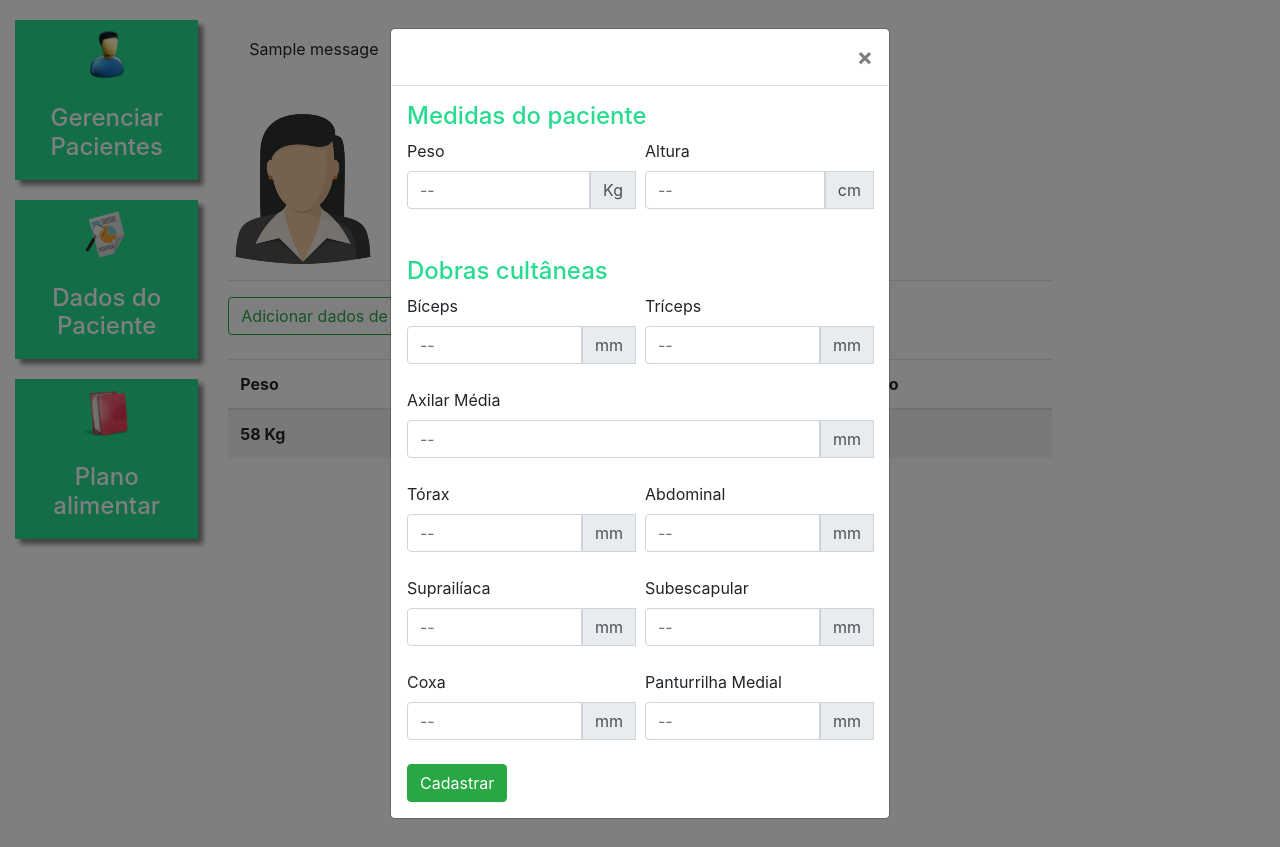
After one commit to GabrielVasconcelosMarques/nutri-software, a Django app: template plataforma/templates/dados_paciente.html in a window 1280 px wide, after a click on "Adicionar dados de medidas". The commit adds this page. Run offline with Django 3.2, Linux system fonts and the light colour scheme; the template is opened without the code that fills it: most values are stand-ins (such as "Sample title", 1, 10 or a date in 2020); one stand-in notice (Sample message) is shown.

Commit message:
implementado modais de cadastro de medidas

```diff
--- a/autenticacao/views.py
+++ b/autenticacao/views.py
@@ -20,7 +20,7 @@ def login(request):
             return redirect('/auth/login')
         else:
             auth.login(request, usuario)
-            return redirect('/')
+            return redirect('/paciente/')
 
 def logout(request):
     auth.logout(request)
--- /dev/null
+++ b/plataforma/templates/dados_paciente.html
@@ -0,0 +1,422 @@
+{% extends 'base_plataforma.html' %}
+{% load static %}
+{% block 'plataforma' %}
+    {% if messages %}
+        <br>
+        {% for message in messages %}
+            <div class="alert {{message.tags}}">
+                {{message}}
+            </div>
+        {% endfor %}
+    {% endif %}
+    <br>
+    <div class="row">
+        <div class="col-md-3">
+            {% if paciente.sexo == 'M' %}
+                <img src="{% static 'plataforma/img/male.png' %}">
+            {% else %}
+                <img src="{% static 'plataforma/img/female.png' %}">
+            {% endif %}
+        </div>
+
+        <div class="col-md-3 dados descricao">
+            <h4>{{paciente.nome}}</h4>
+            <h6>{{paciente.idade}} Anos</h6>
+        </div>
+    </div>
+    <hr>
+    <button type="button" class="btn btn-outline-success" data-toggle="modal" data-target="#modal-1">
+        Adicionar dados de medidas
+    </button>
+    <button type="button" class="btn btn-outline-success" data-toggle="modal" data-target="#modal-2">
+        Adicionar dados de circunferência
+    </button>
+    <br>
+    <br>
+    <table class="table table-striped">
+        <thead>
+            <tr>
+            <th scope="col">Peso</th>
+            <th scope="col">Altura</th>
+            <th scope="col">% gordura</th>
+            <th scope="col">% músculo</th>
+            </tr>
+        </thead>
+        <tbody>
+            <tr>
+                <th scope="row">58 Kg</th>
+                <td>173 cm</td>
+                <td>19%</td>
+                <td>25%</td>
+            </tr>
+        </tbody>
+    </table>
+
+
+    <div class="modal fade" id="modal-1" tabindex="-1" role="dialog" aria-labelledby="exampleModalLabel" aria-hidden="true">
+        <div class="modal-dialog" role="document">
+            <div class="modal-content">
+                <div class="modal-header">
+                    <button type="button" class="close" data-dismiss="modal" aria-label="Close">
+                        <span aria-hidden="true">&times;</span>
+                    </button>
+                </div>
+
+                <div class="modal-body">
+                    <form action="{% url 'dados_paciente' paciente.id %}" method="POST">{% csrf_token %}
+                        <h4 class="titulo">Medidas do paciente</h4>
+                        <div class="form-row">
+                            <div class='col-md'>
+                                <label for="validationServerUsername">Peso</label>
+                                <div class="input-group">
+                                    <input type="number" class="form-control" placeholder="--" name="peso">
+                                    <div class="input-group-prepend">
+                                        <span class="input-group-text" id="inputGroupPrepend3">Kg</span>
+                                    </div>
+                                </div>
+                            </div>
+
+                            <div class='col-md'>
+                                    <label for="validationServerUsername">Altura</label>
+                                    <div class="input-group">
+                                        <input type="number" class="form-control" placeholder="--" name="altura">
+                                        <div class="input-group-prepend">
+                                            <span class="input-group-text" id="inputGroupPrepend3">cm</span>
+                                        </div>
+                                </div>
+                            </div>
+
+                        </div>
+                        <br>
+                        <br>
+                        <h4 class="titulo">Dobras cultâneas</h4>
+                        <div class="form-row">
+                            <div class='col-md'>
+                                <label for="validationServerUsername">Bíceps</label>
+                                <div class="input-group">
+                                    <input type="number" class="form-control" placeholder="--" name="biceps">
+                                    <div class="input-group-prepend">
+                                        <span class="input-group-text" id="inputGroupPrepend3">mm</span>
+                                    </div>
+                                </div>
+                            </div>
+
+                            <div class='col-md'>
+                                <label for="validationServerUsername">Tríceps</label>
+                                <div class="input-group">
+                                    <input type="number" class="form-control" placeholder="--" name="musculo">
+                                    <div class="input-group-prepend">
+                                        <span class="input-group-text" id="inputGroupPrepend3">mm</span>
+                                    </div>
+                                </div>
+                            </div>
+                        </div>
+
+                        <br>
+                        <div class="form-row">
+                            <div class='col-md'>
+                                <label for="validationServerUsername">Axilar Média</label>
+                                <div class="input-group">
+                                    <input type="number" class="form-control" placeholder="--" name="axilar_media">
+                                    <div class="input-group-prepend">
+                                        <span class="input-group-text" id="inputGroupPrepend3">mm</span>
+                                    </div>
+                                </div>
+                            </div>
+
+                        </div>
+                        <br>
+
+                        <div class="form-row">
+                            <div class='col-md'>
+                                <label for="validationServerUsername">Tórax</label>
+                                <div class="input-group">
+                                    <input type="number" class="form-control" placeholder="--" name="torax">
+                                    <div class="input-group-prepend">
+                                        <span class="input-group-text" id="inputGroupPrepend3">mm</span>
+                                    </div>
+                                </div>
+                            </div>
+
+                            <div class='col-md'>
+                                <label for="validationServerUsername">Abdominal</label>
+                                <div class="input-group">
+                                    <input type="number" class="form-control" placeholder="--" name="abdominal">
+                                    <div class="input-group-prepend">
+                                        <span class="input-group-text" id="inputGroupPrepend3">mm</span>
+                                    </div>
+                                </div>
+                            </div>
+
+                        </div>
+
+                        <br>
+
+                        <div class="form-row">
+                            <div class='col-md'>
+                                <label for="validationServerUsername">Suprailíaca</label>
+                                <div class="input-group">
+                                    <input type="number" class="form-control" placeholder="--" name="suprailiaca">
+                                    <div class="input-group-prepend">
+                                        <span class="input-group-text" id="inputGroupPrepend3">mm</span>
+                                    </div>
+                                </div>
+                            </div>
+
+                            <div class='col-md'>
+                                <label for="validationServerUsername">Subescapular</label>
+                                <div class="input-group">
+                                    <input type="number" class="form-control" placeholder="--" name="subescapular">
+                                    <div class="input-group-prepend">
+                                        <span class="input-group-text" id="inputGroupPrepend3">mm</span>
+                                    </div>
+                                </div>
+                            </div>
+
+                        </div>
+
+                        <br>
+
+                        <div class="form-row">
+                            <div class='col-md'>
+                                <label for="validationServerUsername">Coxa</label>
+                                <div class="input-group">
+                                    <input type="number" class="form-control" placeholder="--" name="coxa">
+                                    <div class="input-group-prepend">
+                                        <span class="input-group-text" id="inputGroupPrepend3">mm</span>
+                                    </div>
+                                </div>
+                            </div>
+
+                            <div class='col-md'>
+                                <label for="validationServerUsername">Panturrilha Medial</label>
+                                <div class="input-group">
+                                    <input type="number" class="form-control" placeholder="--" name="panturrilha">
+                                    <div class="input-group-prepend">
+                                        <span class="input-group-text" id="inputGroupPrepend3">mm</span>
+                                    </div>
+                                </div>
+                            </div>
+
+                        </div>
+
+                        <br>
+                        <input type="submit" value="Cadastrar" class="btn btn-success">
+
+                    </form>
+                </div>
+            </div>
+        </div>
+    </div>
+
+
+    <div class="modal fade" id="modal-2" tabindex="-1" role="dialog" aria-labelledby="exampleModalLabel" aria-hidden="true">
+        <div class="modal-dialog" role="document">
+            <div class="modal-content">
+                <div class="modal-header">
+                    <button type="button" class="close" data-dismiss="modal" aria-label="Close">
+                        <span aria-hidden="true">&times;</span>
+                    </button>
+                </div>
+
+                <div class="modal-body">
+                    <form action="{% url 'dados_paciente' paciente.id %}" method="POST">{% csrf_token %}
+                        <h4 class="titulo">Dorso</h4>
+                        <div class="form-row">
+                            <div class='col-md'>
+                                <label for="validationServerUsername">Peitoral</label>
+                                <div class="input-group">
+                                    <input type="number" class="form-control" placeholder="--" name="peitoral">
+                                    <div class="input-group-prepend">
+                                        <span class="input-group-text" id="inputGroupPrepend3">cm</span>
+                                    </div>
+                                </div>
+                            </div>
+
+                            <div class='col-md'>
+                                    <label for="validationServerUsername">Abdômen</label>
+                                    <div class="input-group">
+                                        <input type="number" class="form-control" placeholder="--" name="abdomen">
+                                        <div class="input-group-prepend">
+                                            <span class="input-group-text" id="inputGroupPrepend3">cm</span>
+                                        </div>
+                                </div>
+                            </div>
+
+                        </div>
+                        <br>
+
+                        <div class="form-row">
+                            <div class='col-md'>
+                                <label for="validationServerUsername">Cintura</label>
+                                <div class="input-group">
+                                    <input type="number" class="form-control" placeholder="--" name="cintura">
+                                    <div class="input-group-prepend">
+                                        <span class="input-group-text" id="inputGroupPrepend3">cm</span>
+                                    </div>
+                                </div>
+                            </div>
+
+                            <div class='col-md'>
+                                <label for="validationServerUsername">Quadril</label>
+                                <div class="input-group">
+                                    <input type="number" class="form-control" placeholder="--" name="quadril">
+                                    <div class="input-group-prepend">
+                                        <span class="input-group-text" id="inputGroupPrepend3">cm</span>
+                                    </div>
+                                </div>
+                            </div>
+                        </div>
+
+                        <br>
+                        <div class="form-row">
+                            <div class='col-md'>
+                                <label for="validationServerUsername">Pescoço</label>
+                                <div class="input-group">
+                                    <input type="number" class="form-control" placeholder="--" name="pescoco">
+                                    <div class="input-group-prepend">
+                                        <span class="input-group-text" id="inputGroupPrepend3">cm</span>
+                                    </div>
+                                </div>
+                            </div>
+
+                        </div>
+                        <br>
+                        <br>
+                        <h4 class="titulo">Membros Inferiores</h4>
+                        <div class="form-row">
+                            <div class='col-md'>
+                                <label for="validationServerUsername">Coxa Esquerda</label>
+                                <div class="input-group">
+                                    <input type="number" class="form-control" placeholder="--" name="coxa-e">
+                                    <div class="input-group-prepend">
+                                        <span class="input-group-text" id="inputGroupPrepend3">cm</span>
+                                    </div>
+                                </div>
+                            </div>
+
+                            <div class='col-md'>
+                                <label for="validationServerUsername">Coxa Direita</label>
+                                <div class="input-group">
+                                    <input type="number" class="form-control" placeholder="--" name="coxa-d">
+                                    <div class="input-group-prepend">
+                                        <span class="input-group-text" id="inputGroupPrepend3">cm</span>
+                                    </div>
+                                </div>
+                            </div>
+
+                        </div>
+
+                        <br>
+
+                        <div class="form-row">
+                            <div class='col-md'>
+                                <label for="validationServerUsername">Panturrilha Esquerda</label>
+                                <div class="input-group">
+                                    <input type="number" class="form-control" placeholder="--" name="panturrilha-e">
+                                    <div class="input-group-prepend">
+                                        <span class="input-group-text" id="inputGroupPrepend3">cm</span>
+                                    </div>
+                                </div>
+                            </div>
+
+                            <div class='col-md'>
+                                <label for="validationServerUsername">Panturrilha Direita</label>
+                                <div class="input-group">
+                                    <input type="number" class="form-control" placeholder="--" name="panturrilha-d">
+                                    <div class="input-group-prepend">
+                                        <span class="input-group-text" id="inputGroupPrepend3">cm</span>
+                                    </div>
+                                </div>
+                            </div>
+
+                        </div>
+
+                        <br>
+                        <br>
+                        <h4 class="titulo">Membros Superiores</h4>
+                        <div class="form-row">
+                            <div class='col-md'>
+                                <label for="validationServerUsername">Punho Esquerdo</label>
+                                <div class="input-group">
+                                    <input type="number" class="form-control" placeholder="--" name="punho-e">
+                                    <div class="input-group-prepend">
+                                        <span class="input-group-text" id="inputGroupPrepend3">cm</span>
+                                    </div>
+                                </div>
+                            </div>
+
+                            <div class='col-md'>
+                                <label for="validationServerUsername">Punho Direito</label>
+                                <div class="input-group">
+                                    <input type="number" class="form-control" placeholder="--" name="punho-d">
+                                    <div class="input-group-prepend">
+                                        <span class="input-group-text" id="inputGroupPrepend3">cm</span>
+                                    </div>
+                                </div>
+                            </div>
+
+                        </div>
+
+                        <br>
+
+                        <div class="form-row">
+                            <div class='col-md'>
+                                <label for="validationServerUsername">Braço Esquerdo</label>
+                                <div class="input-group">
+                                    <input type="number" class="form-control" placeholder="--" name="braco-e">
+                                    <div class="input-group-prepend">
+                                        <span class="input-group-text" id="inputGroupPrepend3">cm</span>
+                                    </div>
+                                </div>
+                            </div>
+
+                            <div class='col-md'>
+                                <label for="validationServerUsername">Braço Direito</label>
+                                <div class="input-group">
+                                    <input type="number" class="form-control" placeholder="--" name="braco-d">
+                                    <div class="input-group-prepend">
+                                        <span class="input-group-text" id="inputGroupPrepend3">cm</span>
+                                    </div>
+                                </div>
+                            </div>
+
+                        </div>
+
+                        <br>
+
+                        <div class="form-row">
+                            <div class='col-md'>
+                                <label for="validationServerUsername">Antebraço Esquerdo</label>
+                                <div class="input-group">
+                                    <input type="number" class="form-control" placeholder="--" name="antebraco-e">
+                                    <div class="input-group-prepend">
+                                        <span class="input-group-text" id="inputGroupPrepend3">cm</span>
+                                    </div>
+                                </div>
+                            </div>
+
+                            <div class='col-md'>
+                                <label for="validationServerUsername">Antebraço Direito</label>
+                                <div class="input-group">
+                                    <input type="number" class="form-control" placeholder="--" name="antebraco-d">
+                                    <div class="input-group-prepend">
+                                        <span class="input-group-text" id="inputGroupPrepend3">cm</span>
+                                    </div>
+                                </div>
+                            </div>
+
+                        </div>
+
+                        <br>
+                        <input type="submit" value="Cadastrar" class="btn btn-success">
+
+                    </form>
+                </div>
+            </div>
+        </div>
+    </div>
+
+
+
+{% endblock%}
--- a/plataforma/urls.py
+++ b/plataforma/urls.py
@@ -2,5 +2,6 @@ from django.urls import path, include
 from . import views
 
 urlpatterns = [
-    path('pacientes/', views.paciente, name='pacientes')
+    path('paciente/', views.paciente, name='pacientes'),
+    path('paciente/<str:id>/', views.dados_paciente, name="dados_paciente"),
 ]
--- a/templates/base.html
+++ b/templates/base.html
@@ -10,10 +10,11 @@
     </head>
     <body class="body">
         {% if user.is_authenticated %}
-            <nav style="background-color: #27DB8F;" class="navbar navbar-expand-lg navbar-dark">
+            <nav style="background-color: #27DB8F; display: flex; align-items: center; justify-content: space-between;" class="navbar navbar-expand-lg navbar-dark">
                 <a style="font-weight: bold" class="navbar-brand" href="#">Nutrifood</a>
+                <a style="color: #fff; text-decoration: none; font-weight: bold" href="{% url 'logout' %}">Sair</a>
                 <button class="navbar-toggler" type="button" data-toggle="collapse" data-target="#navbarNav" aria-controls="navbarNav" aria-expanded="false" aria-label="Toggle navigation">
-                <span class="navbar-toggler-icon"></span>
+                    <span class="navbar-toggler-icon"></span>
                 </button>
             </nav>
         {% endif %}
--- a/templates/base_plataforma.html
+++ b/templates/base_plataforma.html
@@ -24,7 +24,7 @@
                             <img src="{% static 'plataforma/img/dados_paciente.png' %}">
                             <br>
                             <br>
-                            <h4>Dados do Pacientes</h4>
+                            <h4>Dados do Paciente</h4>
                         </div>
                     </a>
 
```
Also changed, not shown: dados_paciente_backup.html (added, +170 -0 lines), plataforma/templates/pacientes.html (+35 -1 lines), plataforma/views.py (+52 -2 lines), db.sqlite3, templates/static/plataforma/img/female.png (added), templates/static/plataforma/img/male.png (added).
